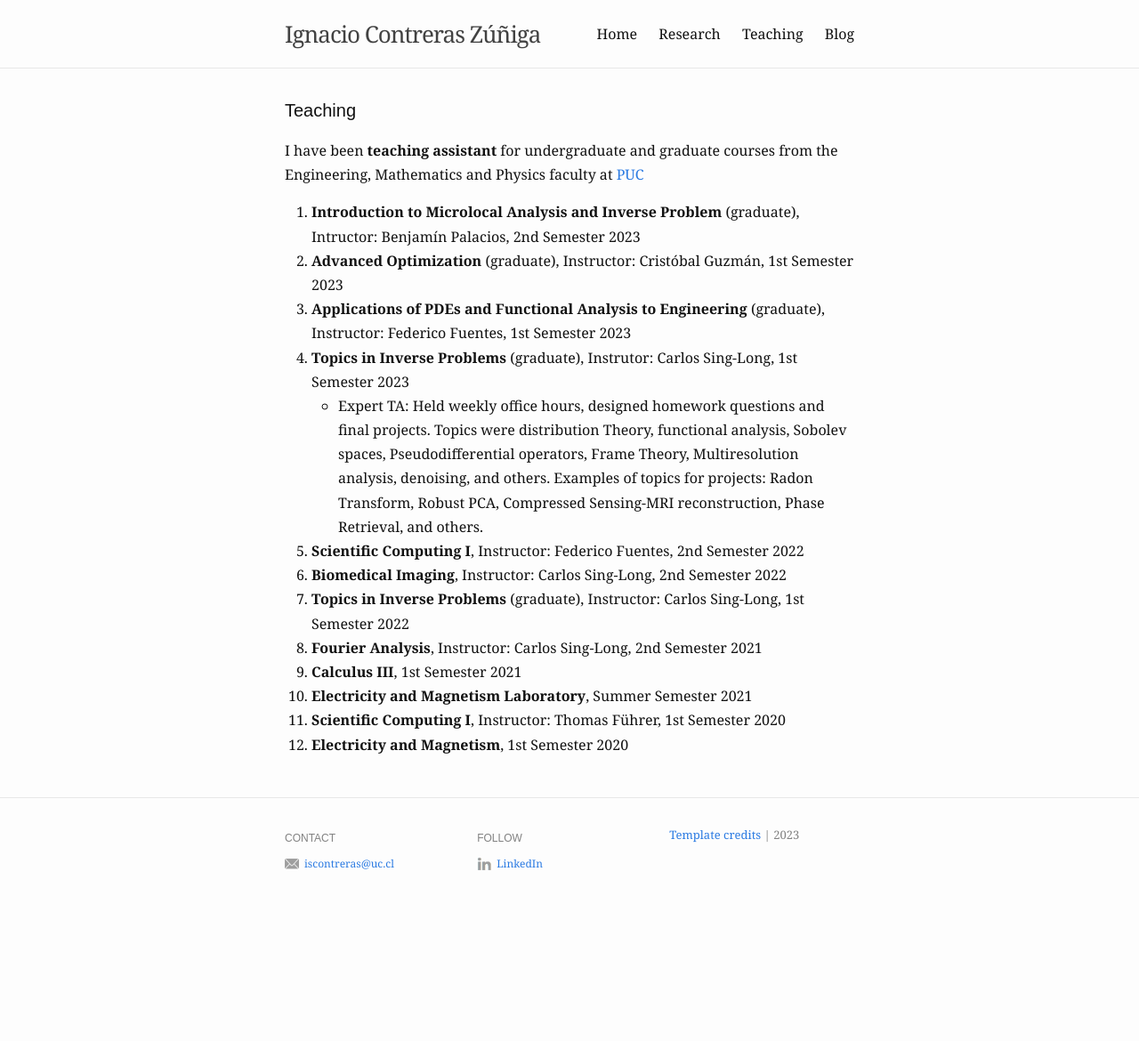
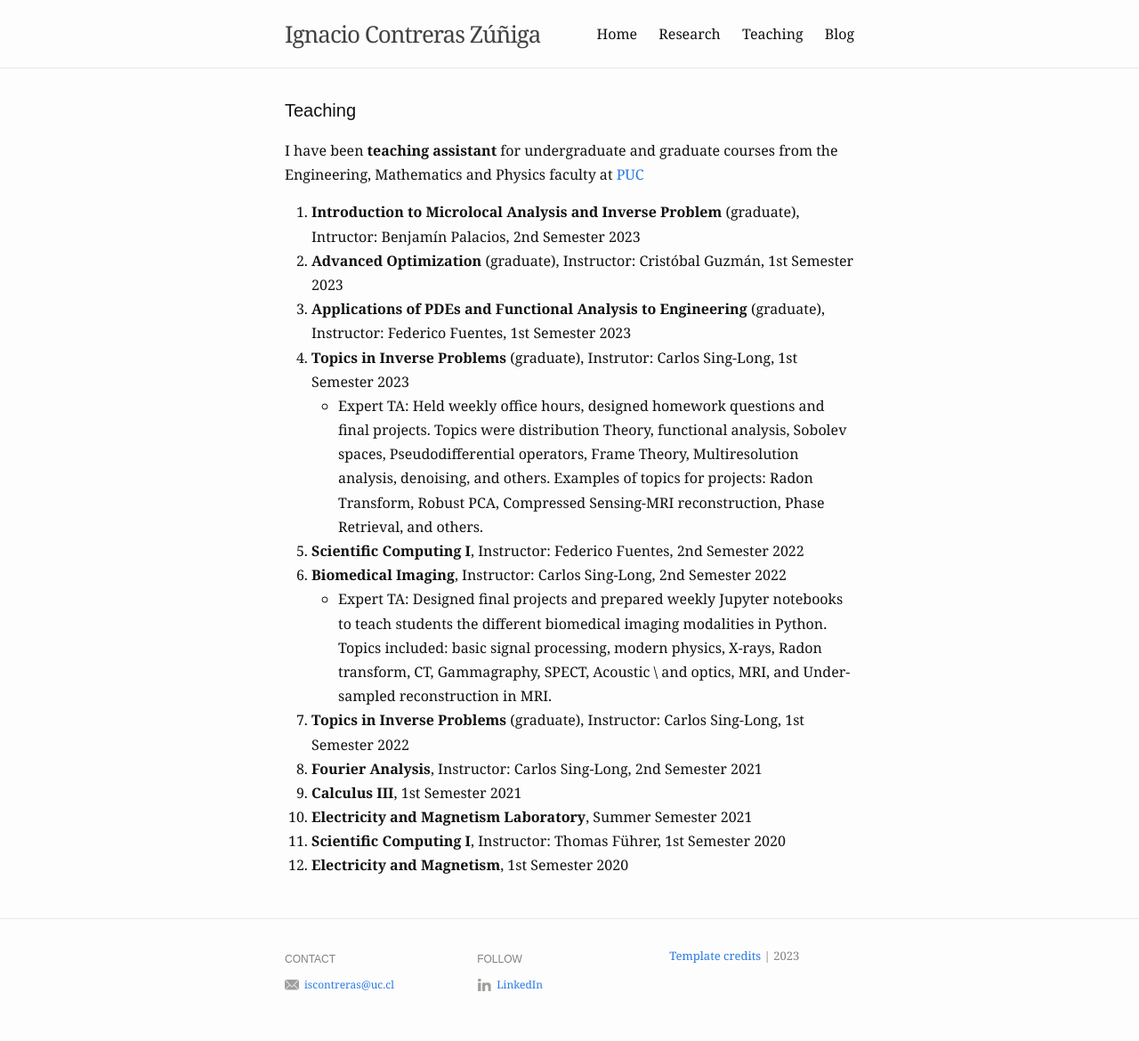
Before and after one commit to ignacontreras/ignacontreras.github.io, a Jekyll site: the page built from teaching.md, in a window 1280 px wide. Shown: the whole page at 89% size. Built offline with Jekyll 4.4.1, drawn with Linux system fonts in a browser that asks for light colours; before the commit the page ends 1034 px from its top, so only the background shows below that.

Commit message:
Update teaching.md

```diff
--- a/teaching.md
+++ b/teaching.md
@@ -25,6 +25,8 @@ I have been <b>teaching assistant </b>  for undergraduate and graduate courses f
   </li>
   <li>
     <b>Biomedical Imaging</b>, Instructor: Carlos Sing-Long, 2nd Semester 2022
+    <ul> <li> Expert TA: Designed final projects and prepared weekly Jupyter notebooks to teach students the different biomedical imaging modalities in Python. Topics included: basic signal processing, modern physics, X-rays, Radon transform, CT, Gammagraphy, SPECT, Acoustic \ and optics, MRI, and Under-sampled reconstruction in MRI.  </li>
+    </ul>
   </li>
  <li>
    <b>Topics in Inverse Problems</b> (graduate), Instructor: Carlos Sing-Long, 1st Semester 2022
```
